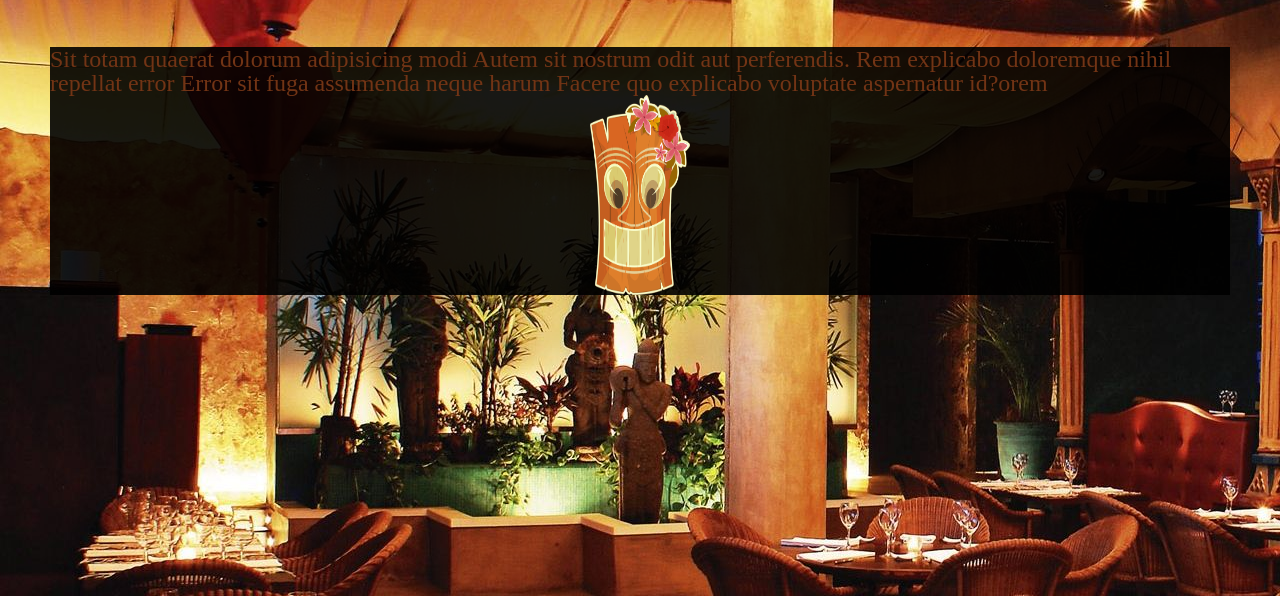
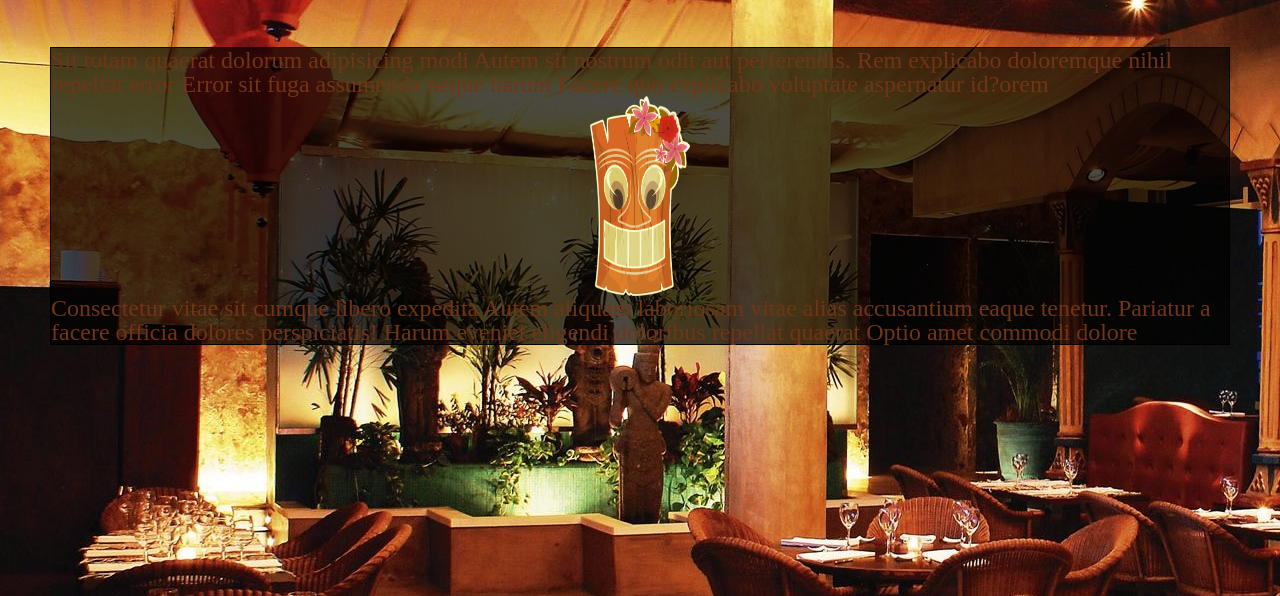
Before and after one commit to jplante01/TOP-restaurant-page, a website built with webpack: page dist/index.html in a window 1280 px wide. Shown: the part 204-800 px from the top of the page. Built offline with nearby package versions, Linux system fonts and the light colour scheme.

Commit message:
Work more on home tab

```diff
--- a/src/home.js
+++ b/src/home.js
@@ -9,9 +9,12 @@ function loadHome() {
   const tikiImg = new Image();
   tikiImg.src = tiki;
 
+  const invite = document.createElement('p');
+  invite.textContent = "Consectetur vitae sit cumque libero expedita Autem aliquam laboriosam vitae alias accusantium eaque tenetur. Pariatur a facere officia dolores perspiciatis! Harum eveniet eligendi doloribus repellat quaerat Optio amet commodi dolore"
+
   home.appendChild(blurb);
   home.appendChild(tikiImg);
-
+  home.appendChild(invite);
   return home;
 }
 
--- a/src/styles.css
+++ b/src/styles.css
@@ -53,7 +53,7 @@ table {
   --font-color: #723415;
   --font-color-dark: #aaa;
   --border-color: #222;
-  --background-light: #743515;
+  --background-light: rgba(0,0,0,0.7);
   --background-dark: rgba(0, 0, 0, 0.9);
 }
 
@@ -87,7 +87,8 @@ body {
 }
 
 .home {
-  background-color: var(--background-dark);
+  background-color: var(--background-light);
+  border: 1px solid var(--background-dark);
   margin: 50px;
   color: var(--font-color);
   font-size: 24px;
@@ -95,6 +96,7 @@ body {
   flex-direction: column;
   align-items: center;
   justify-content: center;
+  border-radius:
 }
 
 .home img {
```
